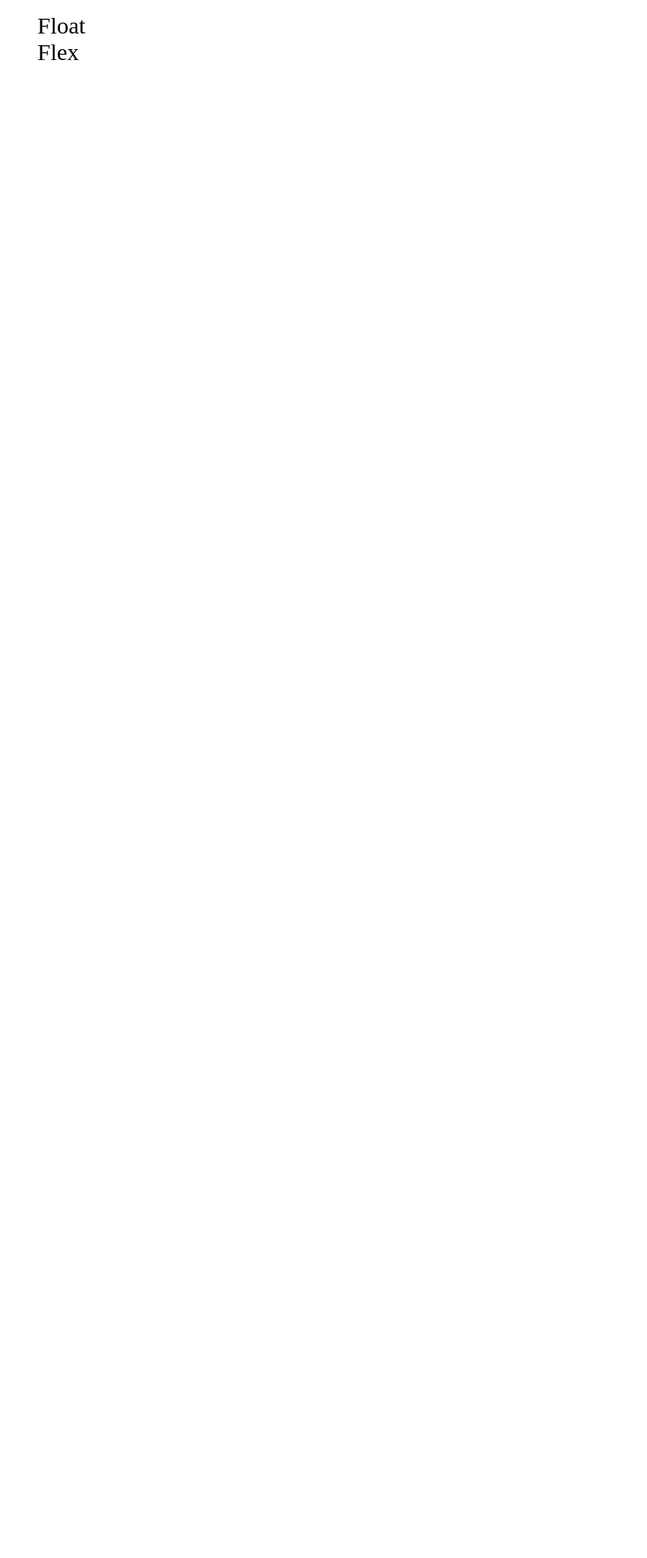
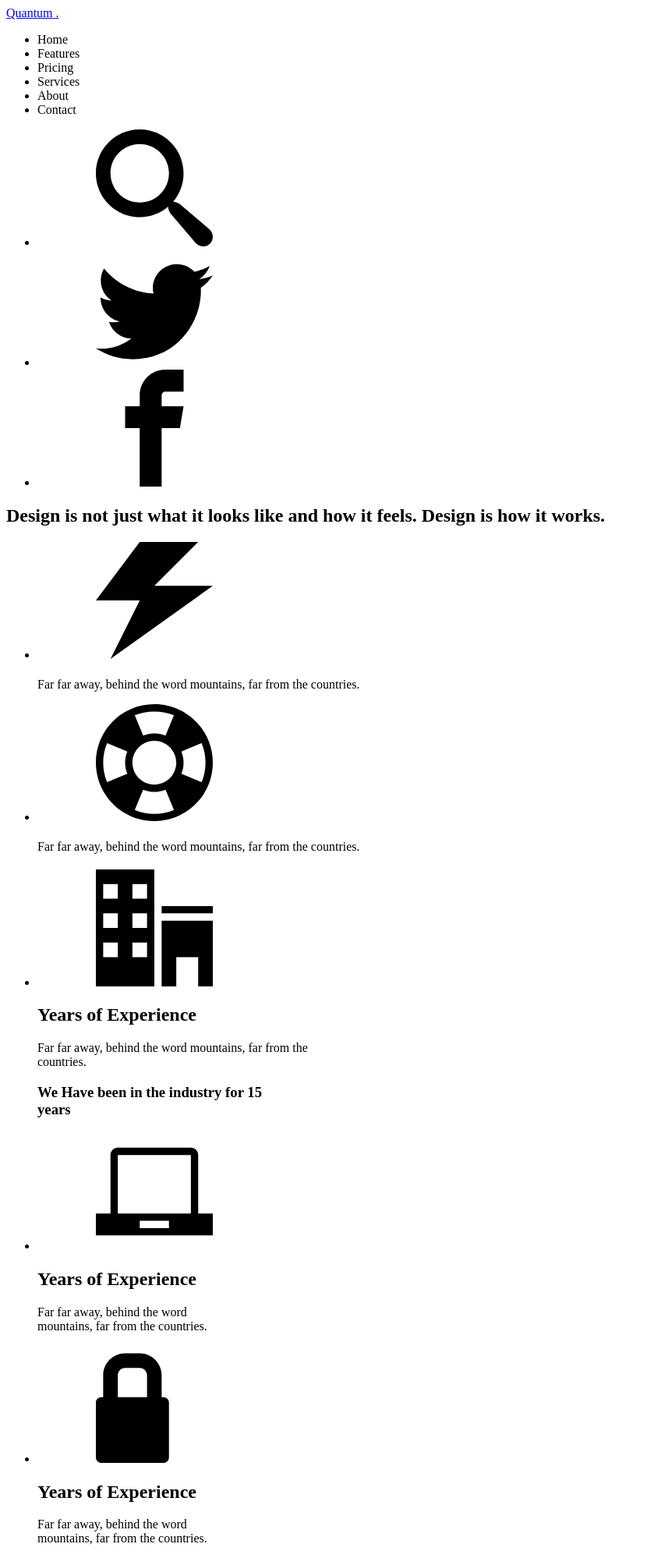
Before and after one commit to arplaaay/WEB_Frontend_KPI, a plain HTML site: page index.html in a window 1280 px wide. Shown: the whole page at 78% size, without its empty margins (0-830 px from the left). Before the commit the page ends 800 px from the top, so only its background shows below. Drawn offline with Linux system fonts and the light colour scheme.

Commit message:
added markup

```diff
--- a/css/flex.css
+++ /dev/null
@@ -1,69 +0,0 @@
-h1 {
-    margin: 0;
-    padding: 0;
-
-    text-align: center;
-
-    font-size: 50px;
-}
-
-a{
-    border: 2px solid black;
-}
-
-.container {
-    width: 1200px;
-    margin-left: auto;
-    margin-right: auto;
-    padding-left: 15px;
-    padding-right: 15px;
-
-    padding-top: 20px;
-
-    display: flex;
-    flex-wrap: wrap;
-}
-
-.header{
-    width: 100%;
-    height: 150px;
-
-    background-color: #3498DB;
-}
-
-.header__title {
-    padding-top: 50px;
-}
-
-.main-text {
-    width: 80%;
-    height: 600px;
-
-    background-color: #00B16A;
-}
-
-.main-text__title {
-    margin-top: 250px;
-}
-
-.main-img {
-    width: 20%;
-    height: 600px;
-
-    background-color: #1E824C;
-}
-
-.main-img__title {
-    margin-top: 250px;
-}
-
-.footer {
-    width: 100%;
-    height: 150px;
-
-    background-color: #36D7B7;
-}
-
-.footer__title {
-    padding-top: 50px;
-}
--- a/css/float.css
+++ /dev/null
@@ -1,72 +0,0 @@
-h1{
-    margin: 0;
-    padding: 0;
-
-    text-align: center;
-
-    font-size: 50px;
-}
-
-a {
-    border: 2px solid black;
-}
-
-.container{
-    width: 1200px;
-    margin-left: auto;
-    margin-right: auto;
-    padding-left: 15px;
-    padding-right: 15px;
-
-    padding-top: 20px;
-}
-
-.header{
-    width: 100%;
-    height: 150px;
-
-    background-color: #3498DB;
-}
-
-.header__title{
-    padding-top: 50px;
-}
-
-.main-text{
-    width: 80%;
-    height: 600px;
-
-    float: left;
-
-    background-color: #00B16A;
-}
-
-.main-text__title{
-    margin-top: 250px;
-}
-
-.main-img{
-    width: 20%;
-    height: 600px;
-
-    float: right;
-
-    background-color: #1E824C;
-}
-
-.main-img__title {
-    margin-top: 250px;
-}
-
-.footer{
-    width: 100%;
-    height: 150px;
-
-    float: left;
-
-    background-color: #36D7B7;
-}
-
-.footer__title {
-    padding-top: 50px;
-}
--- a/css/styles.css
+++ /dev/null
@@ -1,10 +0,0 @@
-ul{
-    list-style: none;
-}
-
-a{
-    font-size: 30px;
-    text-decoration: none;
-
-    color: black;
-}
--- a/index.html
+++ b/index.html
@@ -6,18 +6,150 @@
     <meta name="viewport" content="width=device-width, initial-scale=1.0" />
     <meta name="keywords" content="Бистріцький, ІА-93, Артем" />
     <meta name="description" content="Інформація про студента, Артема Бистріцького" />
-    <title>Бистріцький А.І., ІА-93, Лаб 3, Варіант 5</title>
+    <title>Бистріцький А.І., ІА-93, Лаб 4, Варіант 5</title>
     <link rel="stylesheet" href="./css/styles.css" />
   </head>
   <body>
-    <ul>
-      <li>
-        <a href="./partials/float.html">Float</a>
-      </li>
-      <li>
-        <a href="./partials/flex.html">Flex</a>
-      </li>
-    </ul>
+    <!-- Шапка -->
+    <header class="page-header">
+      <div class="container">
+        <nav class="navigation">
+          <a href="./index.html" class="logotype" lang="en">
+            <span class="logotype__logo-quantum">Quantum</span>
+            <span class="logotype__logo-dot">.</span>
+          </a>
 
+          <ul class="header-list">
+            <li class="header-list__item">Home</li>
+            <li class="header-list__item">Features</li>
+            <li class="header-list__item">Pricing</li>
+            <li class="header-list__item">Services</li>
+            <li class="header-list__item">About</li>
+            <li class="header-list__item">Contact</li>
+          </ul>
+
+          <ul class="contacts">
+            <li class="contacts__item">
+              <svg class="contacts__search">
+                <use href="./icons/symbol-defs.svg#icon-search"></use>
+              </svg>
+            </li>
+            <li class="contacts__item">
+              <svg class="contacts__twitter">
+                <use href="./icons/symbol-defs.svg#icon-twitter"></use>
+              </svg>
+            </li>
+            <li class="contacts__item">
+              <svg class="contacts__facebook">
+                <use href="./icons/symbol-defs.svg#icon-facebook"></use>
+              </svg>
+            </li>
+          </ul>
+        </nav>
+      </div>
+    </header>
+
+    <main>
+      <!-- Герой -->
+      <section class="hero">
+        <div class="container">
+          <h1 class="hero-title">
+            Design is not just what it looks like and how it feels. Design is how it works.
+          </h1>
+
+          <ul class="hero-list">
+            <li class="hero-list__item">
+              <div class="hero-list__svg-block-power">
+                <svg class="hero-list__svg-power">
+                  <use href="./icons/symbol-defs.svg#icon-power"></use>
+                </svg>
+              </div>
+
+              <h2 class="hero-svg-title"></h2>
+
+              <p class="hero-svg-description">
+                Far far away, behind the word mountains, far from the countries.
+              </p>
+            </li>
+
+            <li class="hero-list__item">
+              <div class="hero-list__svg-block-lifebuoy">
+                <svg class="hero-list__svg-lifebuoy">
+                  <use href="./icons/symbol-defs.svg#icon-lifebuoy"></use>
+                </svg>
+              </div>
+
+              <h2 class="hero-svg-title"></h2>
+
+              <p class="hero-svg-description">
+                Far far away, behind the word mountains, far from the countries.
+              </p>
+            </li>
+          </ul>
+        </div>
+      </section>
+
+      <!-- Про нас -->
+      <section class="about-us-first">
+        <div class="container">
+          <h2 class="about-us-main-title"></h2>
+
+          <h3 class="about-us-secondary-title"></h3>
+
+          <ul class="about-us-list">
+            <li class="about-us-list__item">
+              <div class="about-us-list__svg-block-office">
+                <svg class="about-us-list__svg-office">
+                  <use href="./icons/symbol-defs.svg#icon-office"></use>
+                </svg>
+              </div>
+
+              <h2 class="about-us-svg-main-title">Years of Experience</h2>
+
+              <p class="about-us-svg-description">
+                Far far away, behind the word mountains, far from the<br />countries.
+              </p>
+
+              <h3 class="about-us-svg-secondary-title">
+                We Have been in the industry for <span>15</span><br />years
+              </h3>
+            </li>
+
+            <li class="about-us-list__item">
+              <div class="about-us-list__svg-block-laptop">
+                <svg class="about-us-list__svg-laptop">
+                  <use href="./icons/symbol-defs.svg#icon-laptop"></use>
+                </svg>
+              </div>
+
+              <h2 class="about-us-svg-main-title">Years of Experience</h2>
+
+              <p class="about-us-svg-description">
+                Far far away, behind the word<br />mountains, far from the countries.
+              </p>
+            </li>
+
+            <li class="about-us-list__item">
+              <div class="about-us-list__svg-block-lock">
+                <svg class="about-us-list__svg-lock">
+                  <use href="./icons/symbol-defs.svg#icon-lock"></use>
+                </svg>
+              </div>
+
+              <h2 class="about-us-svg-main-title">Years of Experience</h2>
+
+              <p class="about-us-svg-description">
+                Far far away, behind the word<br />mountains, far from the countries.
+              </p>
+            </li>
+          </ul>
+        </div>
+      </section>
+
+      <!-- Картинки -->
+      <section class="images">
+        <div class="container"></div>
+      </section>
+    </main>
   </body>
 </html>
```
Also changed, not shown: partials/flex.html (deleted, +0 -37 lines), partials/float.html (deleted, +0 -38 lines), icons/symbol-defs.svg (added), 1 other file.
